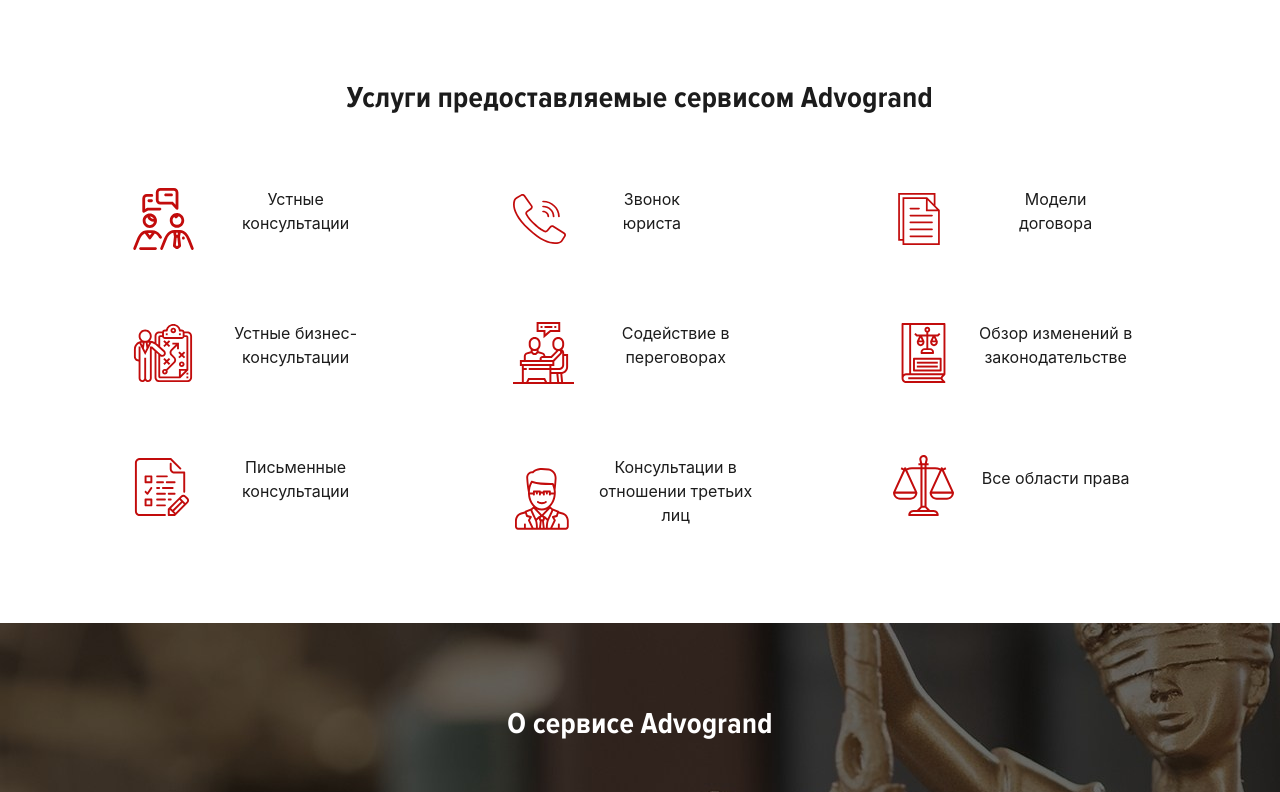
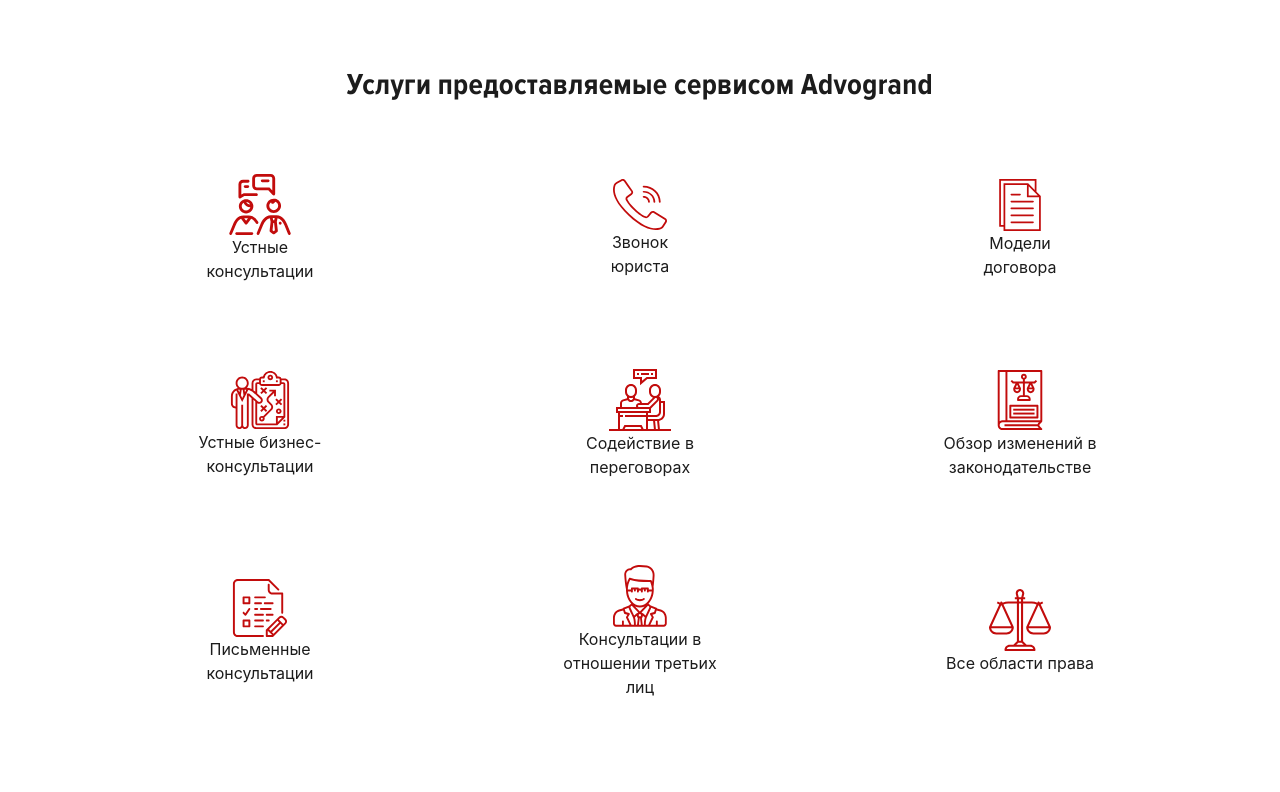
Before and after one commit to Virus2310/Advogrand-Web, a website: page src/index.html in a window 1280 px wide. Shown: the part 760-1552 px from the top of the page. Drawn offline with nearby package versions, Linux system fonts and the light colour scheme.

Commit message:
make adaptive

```diff
--- a/src/index.html
+++ b/src/index.html
@@ -139,10 +139,10 @@
                             </h2>
                         </div>
                     </div>
-                    <div class="row service-block justify-content-around ">
-                        <div class=" col-md-3">
+                    <div class="row service-block justify-content-around align-items-center ">
+                        <div class="col-sm-4 col-md-3">
                             <div class="row justify-content-center align-items-center">
-                                <div class="col-md-3">
+                                <div class="col-md-6">
                                     <img alt="image" class="" src="images/professor-consultation.svg">
                                 </div>
                                 <div class="col-md-9">
@@ -153,21 +153,22 @@
                                 </div>
                             </div>
                         </div>
-                        <div class="col-12 col-md-3">
-                            <div class="row align-items-center">
-                                <div class="col-md-2">
+                        <div class="col-sm-4 col-md-3">
+                            <div class="row align-items-center justify-content-center">
+                                <div class="col-md-6">
                                     <img alt="image" class="" src="images/call.svg">
                                 </div>
-                                <div class="col-md-9">
-                                    <p>Звонок <br>
+                                <div class="col-md-12">
+                                    <p>
+                                        Звонок <br>
                                         юриста
                                     </p>
                                 </div>
                             </div>
                         </div>
-                        <div class="col-12 col-md-3">
-                            <div class="row align-items-center">
-                                <div class="col-md-3">
+                        <div class="col-sm-4 col-md-3">
+                            <div class="row align-items-center justify-content-center">
+                                <div class="col-md-6">
                                     <img alt="image" class="fdb-icon" src="images/file.svg">
                                 </div>
                                 <div class="col-md-9">
@@ -181,10 +182,10 @@
                     </div>
                     <!-- Service Block 1-->
 
-                    <div class="row service-block justify-content-around">
-                        <div class="col-md-3">
-                            <div class="row align-items-center">
-                                <div class="col-md-3">
+                    <div class="row service-block justify-content-around align-items-center">
+                        <div class="col-sm-4 col-md-3">
+                            <div class="row align-items-center justify-content-center">
+                                <div class="col-md-6">
                                     <img alt="image" class="" src="images/planning.svg">
                                 </div>
                                 <div class="col-md-9">
@@ -195,9 +196,9 @@
                                 </div>
                             </div>
                         </div>
-                        <div class="col-12 col-md-3">
-                            <div class="row align-items-center">
-                                <div class="col-md-3">
+                        <div class="col-sm-4 col-md-3">
+                            <div class="row align-items-center justify-content-center">
+                                <div class="col-md-6">
                                     <img alt="image" class="" src="images/consultation.svg">
                                 </div>
                                 <div class="col-md-9">
@@ -208,9 +209,9 @@
                                 </div>
                             </div>
                         </div>
-                        <div class="col-12 col-md-3">
-                            <div class="row align-items-center">
-                                <div class="col-md-3">
+                        <div class="col-sm-4 col-md-3">
+                            <div class="row align-items-center justify-content-center">
+                                <div class="col-md-6">
                                     <img alt="image" class="fdb-icon" src="images/book.svg">
                                 </div>
                                 <div class="col-md-9">
@@ -224,10 +225,10 @@
                     </div>
                     <!-- Service Block 2-->
 
-                    <div class="row service-block justify-content-around">
-                        <div class="col-md-3">
-                            <div class="row align-items-center">
-                                <div class="col-md-3">
+                    <div class="row service-block justify-content-around align-items-center">
+                        <div class="col-sm-4 col-md-3">
+                            <div class="row align-items-center justify-content-center">
+                                <div class="col-md-6">
                                     <img alt="image" class="" src="images/exam.svg">
                                 </div>
                                 <div class="col-md-9">
@@ -238,9 +239,9 @@
                                 </div>
                             </div>
                         </div>
-                        <div class="col-12 col-md-3">
-                            <div class="row align-items-center">
-                                <div class="col-md-3">
+                        <div class="col-sm-4 col-md-3">
+                            <div class="row align-items-center justify-content-center">
+                                <div class="col-md-6">
                                     <img alt="image" class="" src="images/lawyer.svg">
                                 </div>
                                 <div class="col-md-9">
@@ -251,9 +252,9 @@
                                 </div>
                             </div>
                         </div>
-                        <div class="col-12 col-md-3">
-                            <div class="row align-items-center">
-                                <div class="col-md-3">
+                        <div class="col-sm-4 col-md-3">
+                            <div class="row align-items-center justify-content-center">
+                                <div class="col-md-6">
                                     <img alt="image" class="fdb-icon" src="images/balance.svg">
                                 </div>
                                 <div class="col-md-9">
@@ -301,7 +302,7 @@
                         </div>
                     </div>
                     <div class="row count-wrap" id="counter">
-                        <div class="col-md-3">
+                        <div class="col-sm-6  col-md-3">
                             <div class="block-counter">
                                 <p>
                                     <span src-num='9' class="count-num">
@@ -312,7 +313,7 @@
                                 </p>
                             </div>
                         </div>
-                        <div class="col-md-3">
+                        <div class="col-sm-6 col-md-3">
                             <div class="block-counter">
                                 <p>
                                     <span src-num='289' class="count-num">
@@ -323,7 +324,7 @@
                                 </p>
                             </div>
                         </div>
-                        <div class="col-md-3">
+                        <div class="col-sm-6 col-md-3">
                             <div class="block-counter">
                                 <p>
                                     <span src-num='2' class="count-num count-num--after">
@@ -334,7 +335,7 @@
                                 </p>
                             </div>
                         </div>
-                        <div class="col-md-3">
+                        <div class="col-sm-6 col-md-3">
                             <div class="block-counter">
                                 <p>
                                     <span src-num='3' class="count-num">
@@ -558,7 +559,7 @@
                         </div>
                     </div>
                     <div class="row justify-content-around video-block ">
-                        <div class="col-md-6 col-lg-3">
+                        <div class="col-md-6 col-lg-4 text-center">
                             <div class="feedback-block">
                                 <img class="feedback-block__img" src="images/slider_img1.png" alt="">
                                 <img class="feedback-block__icon" src="images/icon_play.png" alt="">
@@ -567,7 +568,7 @@
                                 </a>
                             </div>
                         </div>
-                        <div class="col-md-6 col-lg-3">
+                        <div class="col-md-6 col-lg-4 text-center">
                             <div class="feedback-block">
                                 <img class="feedback-block__img" src="images/slider_img2.png" alt="">
                                 <img class="feedback-block__icon" src="images/icon_play.png" alt="">
@@ -576,7 +577,7 @@
                                 </a>
                             </div>
                         </div>
-                        <div class="col-md-6 col-lg-3">
+                        <div class="col-md-6 col-lg-4 text-center">
                             <div class="feedback-block">
                                 <img class="feedback-block__img" src="images/slider_img3.png" alt="">
                                 <img class="feedback-block__icon" src="images/icon_play.png" alt="">
--- a/src/sass/blocks/_about.scss
+++ b/src/sass/blocks/_about.scss
@@ -48,6 +48,21 @@
     padding-top: 75px;
 }
 
+
+@media (max-width: $screen-sm-max) {
+    .about-content {
+        padding-top: 35px;
+    }
+
+    .count-wrap {
+        padding-top: 35px;
+    }
+
+    .block-counter {
+        padding-bottom: 35px;
+    }
+}
+
 .block-counter {
 
     p {
--- a/src/sass/blocks/_feedback.scss
+++ b/src/sass/blocks/_feedback.scss
@@ -25,7 +25,7 @@
 			@include muller-medium;
 			text-transform: uppercase;
 			letter-spacing: 0.7px;
-			margin: 0 30px;
+			margin: 0 15px;
 			padding: 10px;
 			border: 2px solid transparent;
 
@@ -80,11 +80,18 @@
 	}
 }
 
+@media (max-width: $screen-lg-max) {
+	.video-block {
+		display: flex;
+		flex-wrap: wrap;
+	}
+}
+
 @media (max-width: $screen-md-max) {
 	.video-block {
 		display: flex;
-		flex-direction: column;
-		align-items: center;
-		text-align: center;
+		// flex-direction: column;
+		// align-items: center;
+		// text-align: center;
 	}
 }
--- a/src/sass/blocks/_header.scss
+++ b/src/sass/blocks/_header.scss
@@ -6,7 +6,7 @@
         border-bottom: 1px solid #f4f4f4;
         background-color: white;
         padding-top: 5px;
-        padding-bottom: 5px;
+        // padding-bottom: 5px;
         position: fixed;
         top: 0;
         left: 0;
@@ -14,11 +14,12 @@
         margin: 0 auto;
     }
 
-<<<<<<< HEAD
-=======
+    @media (max-width: $screen-sm-max) {
+        .header-top {
+            padding-bottom: 5px;
+        }
+    }
 
-
->>>>>>> 3e426099f32102a7fac659ba47cc08c080b2a8a1
     &-logo {
     	&__img {
     		max-width: 100%;
@@ -124,7 +125,7 @@
 
     @media (max-width: $screen-sm-max) {
         .header-logo {
-            // text-align: center;
+            text-align: center;
         }
     }
 
@@ -180,7 +181,7 @@
     @media (max-width: $screen-md-max) {
         .header-social {
             text-align: center;
-            margin-top: 20px;
+            margin-top: 10px;
         }
     }
 }
@@ -212,6 +213,6 @@
 @media (max-width: $screen-sm-max) {
     .header-lawyer {
         font-size: 20px;
-        margin-top: 20px;
+        margin-top: 10px;
     }
 }
```
Also changed, not shown: src/css/styles.min.css.
